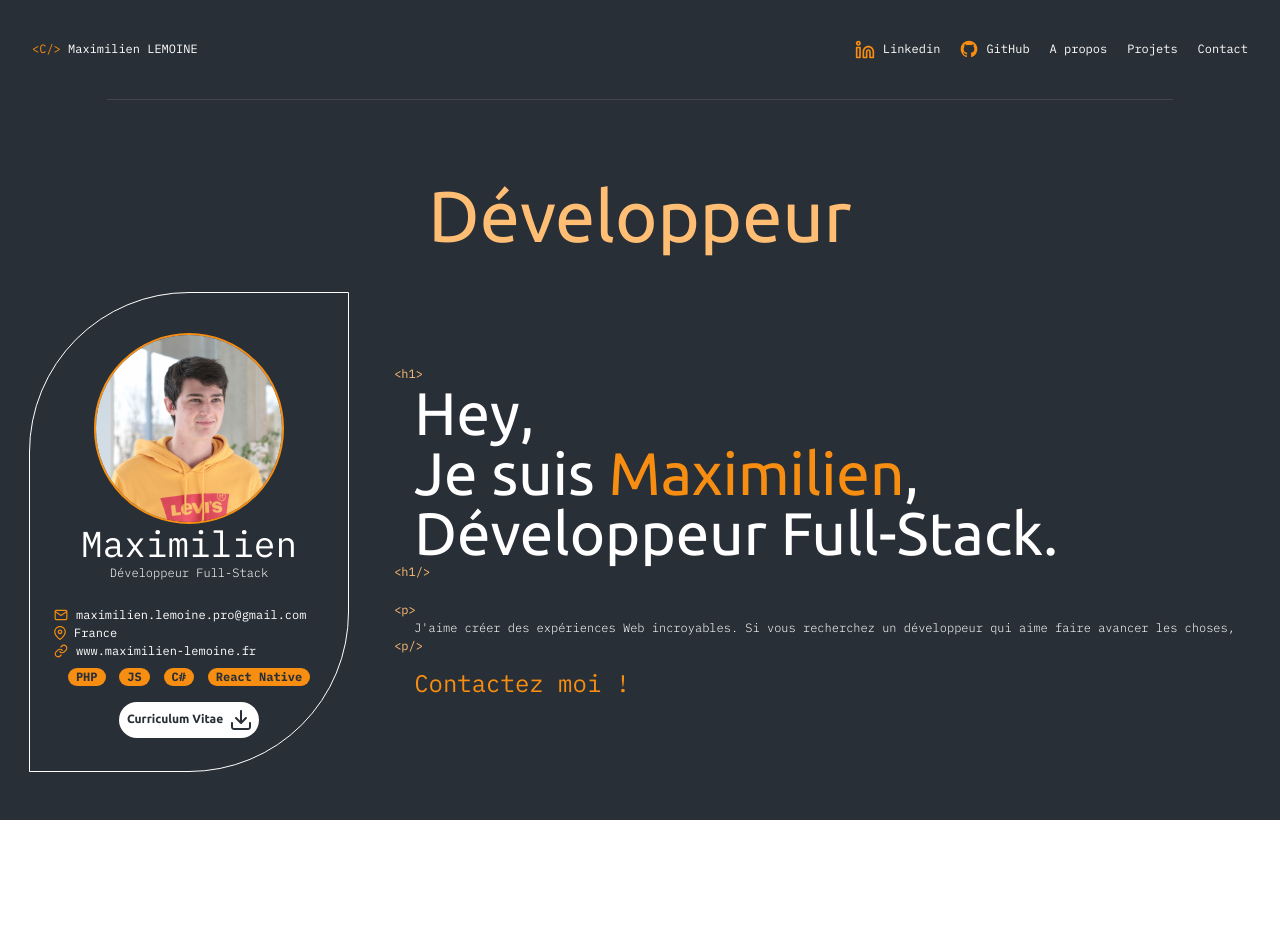
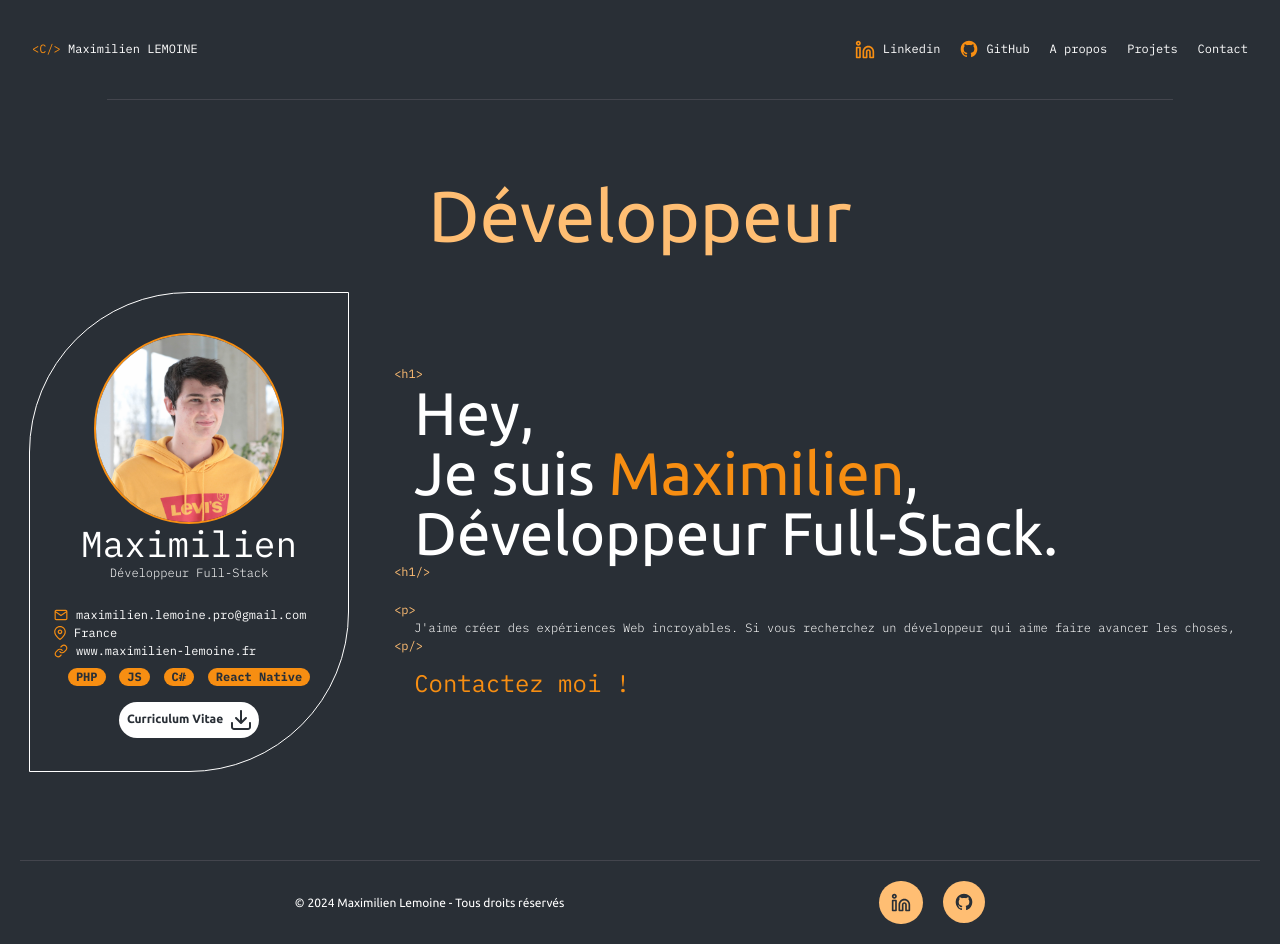
Before and after one commit to maximilienlemoine/portfolio, a React (Create React App) app: page / in a window 1280 px wide. Before the commit the page ends 820 px from the top, so only its background shows below. Built offline with nearby package versions, Linux system fonts and the light colour scheme.

Commit message:
feat : footer

```diff
--- a/src/App.js
+++ b/src/App.js
@@ -2,6 +2,7 @@ import './App.css';
 import NavComponent from "./Component/NavComponent";
 import HeroComponent from "./Component/HeroComponent";
 import React from "react";
+import FooterComponent from "./Component/FooterComponent";
 
 function App() {
     return (
@@ -9,6 +10,7 @@ function App() {
             <NavComponent/>
             <hr className={'w-5/6 mx-auto border-gray'}/>
             <HeroComponent/>
+            <FooterComponent/>
         </div>
     );
 }
--- /dev/null
+++ b/src/Component/FooterComponent.js
@@ -0,0 +1,24 @@
+import React from "react";
+import LinkedInIcon from "../icons/footer-linkedin.svg";
+import GitHubIcon from "../icons/footer-github.svg";
+
+function FooterComponent() {
+    return (
+        <footer className={'bg-background ubuntu py-5 text-center'}>
+            <hr className={'border-gray m-5'}/>
+            <div className={'flex justify-evenly items-center gap-5'}>
+                <p>© 2024 Maximilien Lemoine - Tous droits réservés</p>
+                <div className={'flex'}>
+                    <a href={'https://www.linkedin.com/in/maximilien-lemoine/'} className={'bg-secondary rounded-full p-3'}>
+                        <img src={LinkedInIcon} alt={'Icone de linkedin'}/>
+                    </a>
+                    <a href={'https://github.com/maximilienlemoine/'} className={'text-primary ml-5'}>
+                        <img src={GitHubIcon} alt={'Icone de GitHub'} className={'bg-secondary rounded-full p-3'}/>
+                    </a>
+                </div>
+            </div>
+        </footer>
+    );
+}
+
+export default FooterComponent;
```
Also changed, not shown: src/icons/footer-github.svg (added), src/icons/footer-linkedin.svg (added).
